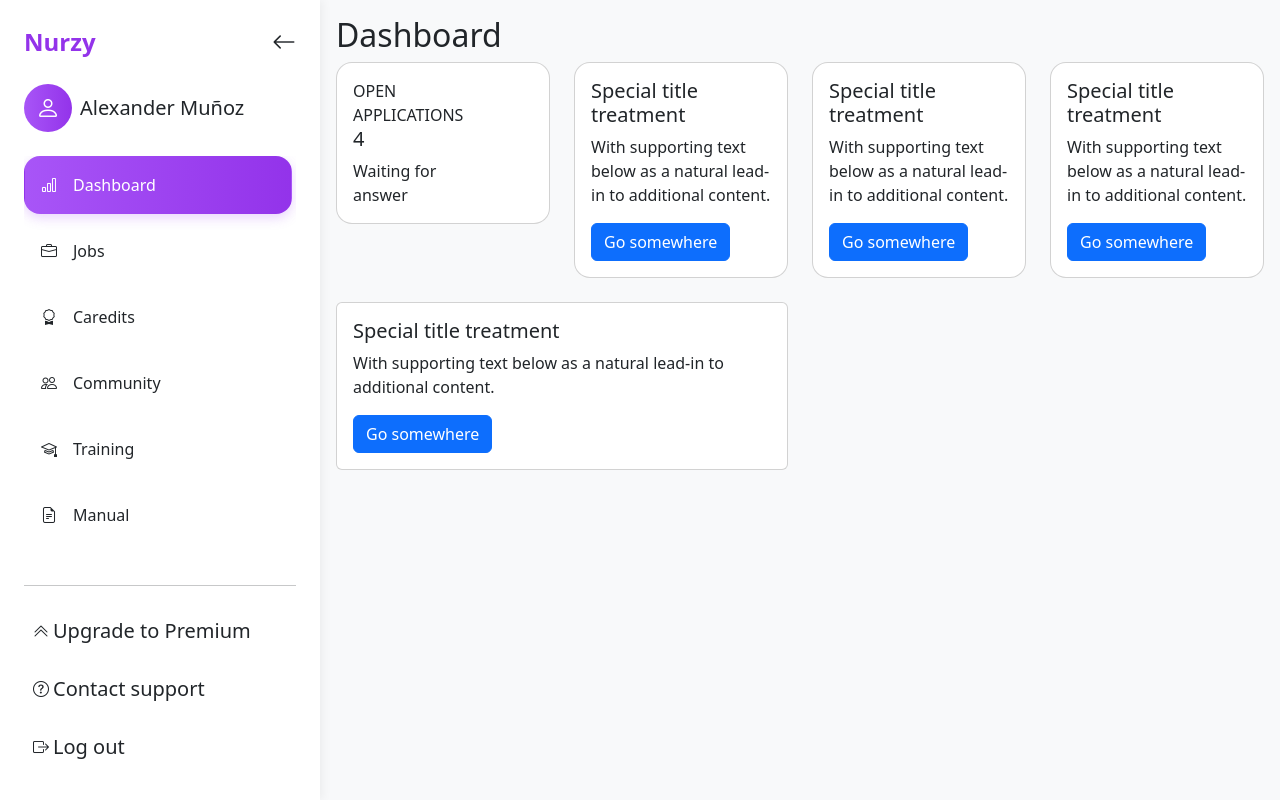
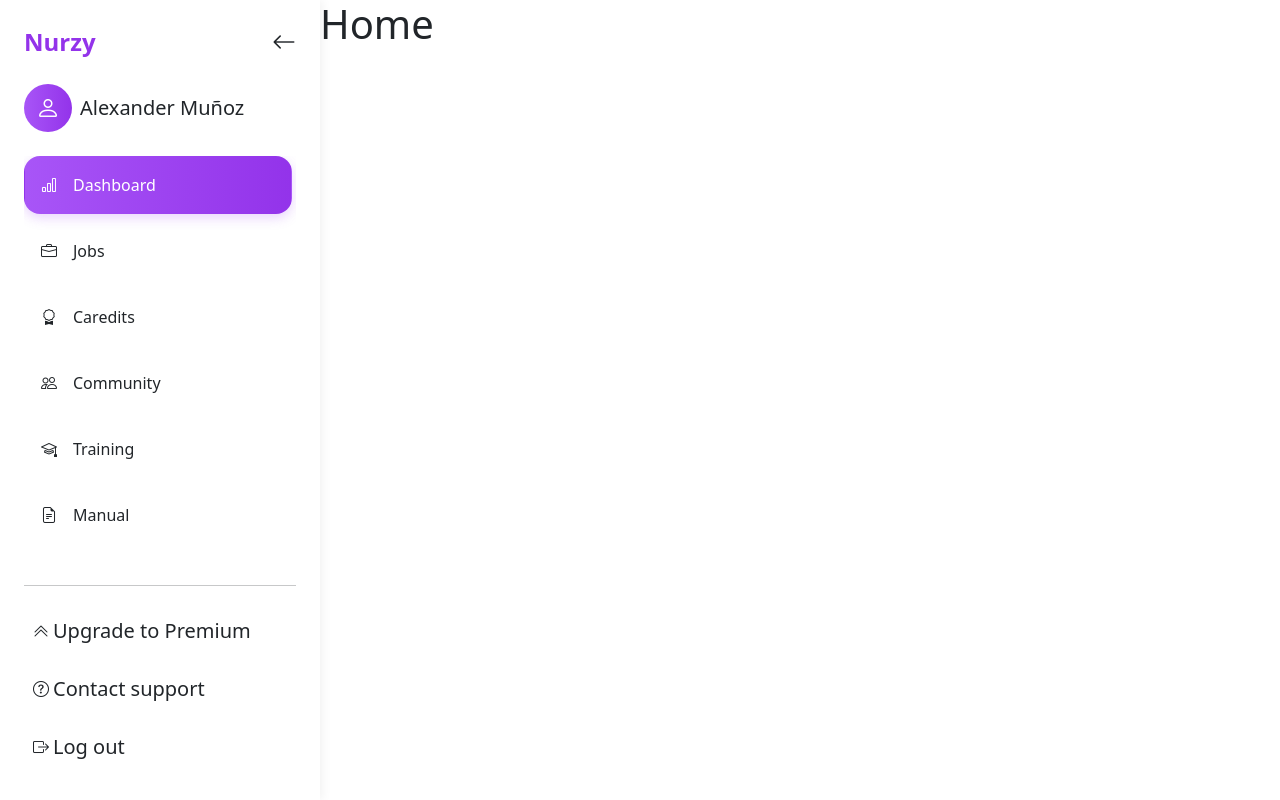
Before and after one commit to alexmunoz17/nurzy, a React (Vite) app in the folder frontend/: page / in a window 1280 px wide. Built offline with nearby package versions, Linux system fonts and the light colour scheme.

Commit message:
Added Home page component and updated AppRoutes to set Home as the default route.

```diff
--- /dev/null
+++ b/frontend/src/pages/Home/Home.jsx
@@ -0,0 +1,9 @@
+function Home() {
+    return (
+        <>
+            <h1>Home</h1>
+        </>
+    )
+}
+
+export default Home
--- a/frontend/src/routes/AppRoutes.jsx
+++ b/frontend/src/routes/AppRoutes.jsx
@@ -1,4 +1,5 @@
 import { Routes, Route } from 'react-router-dom';
+import Home from '../pages/Home/Home';
 import Dashboard from '../pages/Dashboard/Dashboard';
 import Jobs from '../pages/Jobs/Jobs';
 
@@ -9,7 +10,7 @@
             <Route path="/jobs" element={<Jobs />} />
             <Route path="/caredits" element={<div className="flex-grow-1 p-3 bg-light"><h2>Caredits</h2><p>Caredits page content</p></div>} />
             <Route path="/profile" element={<div className="flex-grow-1 p-3 bg-light"><h2>Profile</h2><p>Profile page content</p></div>} />
-            <Route path="*" element={<Dashboard />} />
+            <Route path="*" element={<Home />} />
         </Routes>
     );
 }
```
